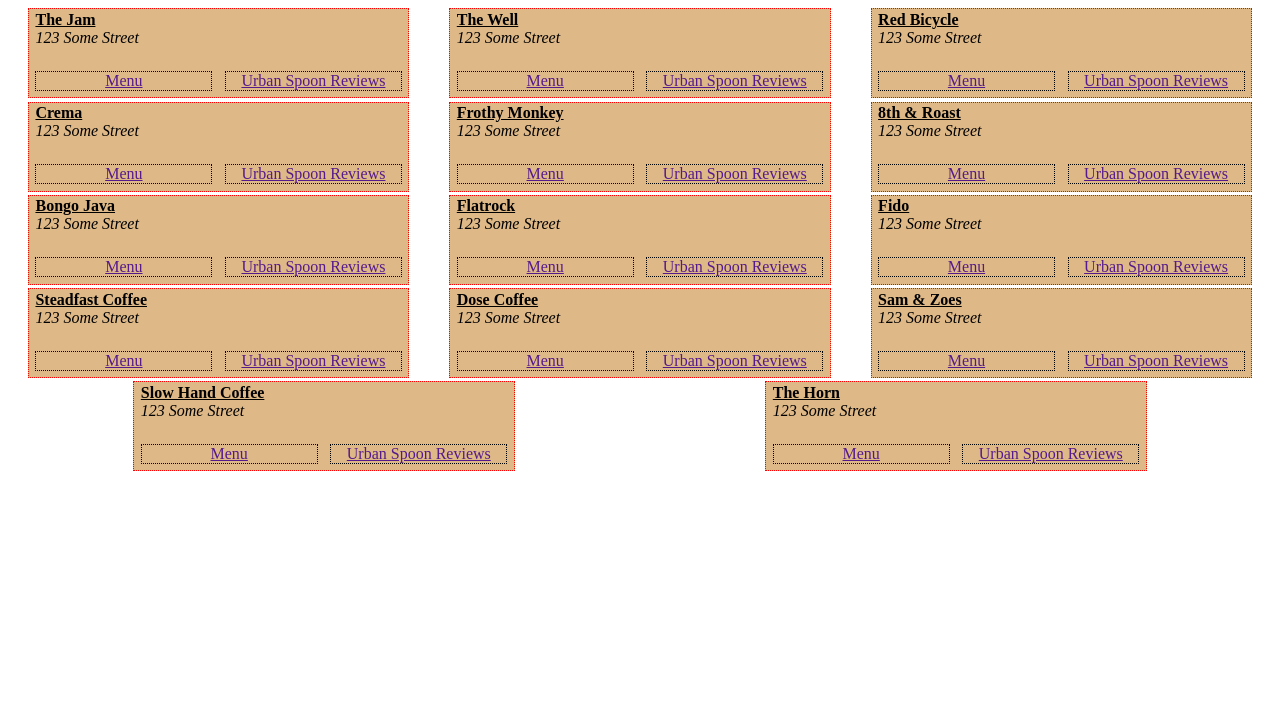
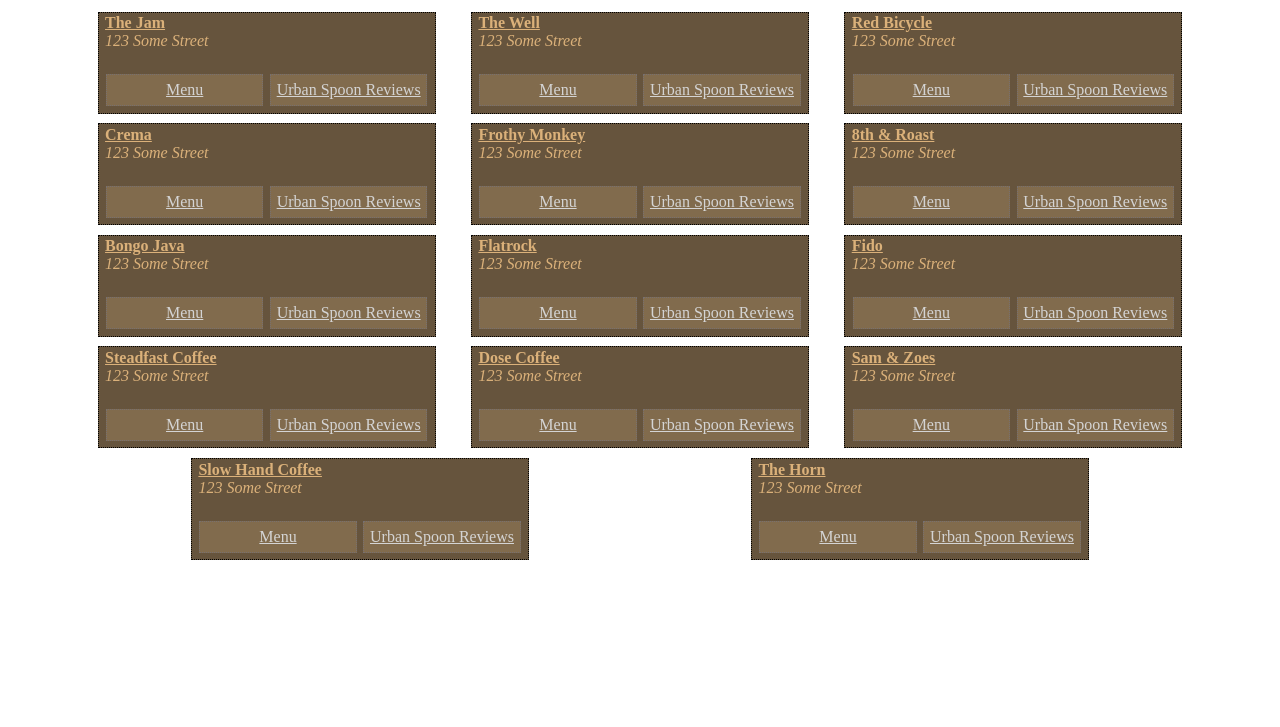
Before and after one commit to jandershock/coffee-houses, a plain HTML site: page index.html in a window 1280 px wide. Shown: the part 73-800 px from the top of the page. Drawn offline with Linux system fonts and the light colour scheme.

Commit message:
Added minimum size for link elements in the coffee cards

```diff
--- a/index.html
+++ b/index.html
@@ -11,7 +11,7 @@
 
 <body>
     <header class="pageHeader">
-        <h1>Coffee Houses of Nashville</h1>
+        <h1 style="text-align: center">Coffee Houses of Nashville</h1>
     </header>
 
     <main>
--- a/main.css
+++ b/main.css
@@ -1,18 +1,24 @@
+main {
+    display: flex;
+    justify-content: center;
+}
+
 .list {
     display: flex;
     flex-flow: row wrap;
     justify-content: space-around;
+    max-width: 70em;
 }
 
 .list .shop  {
     flex-basis: 30%;
-    border: thin dotted red;
+    border: thin dotted black;
     display: flex;
     flex-direction: column;
     justify-content: space-between;
     height: auto;
-    background-color: burlywood;
-    margin: .1em;
+    background-color: rgb(102, 84, 61);
+    margin: .3em;
 }
 
 .info {
@@ -22,6 +28,7 @@
     flex-basis: 50%;
     margin-top: .1em;
     margin-left: .4em;
+    color:rgb(219, 177, 122);
 }
 
 .info p {
@@ -34,21 +41,27 @@
 
 .links {
     flex-direction: row;
+    margin-bottom: 0.4em;
+    margin-top: 1.5em;
+    margin-left: .25em;
+    margin-right: 0.25em;
+    display: flex;
     justify-content: space-evenly;
-    margin-bottom: .4em;
-    margin-top: 1.5em;
-    display: flex;
 }
 
 .links a {
     flex-basis: 50%;
-    margin: 0 .4em;
-    border: thin dotted black;
+    border: thin dotted rgb(119, 112, 112);
     text-align: center;
     vertical-align: bottom;
     display: flex;
     justify-content: center;
-    align-items: flex-end;
+    align-items: center;
+    color:rgb(212, 212, 212);
+    background-color: rgb(129, 107, 77);
+    margin: 0 0.2em;
+    padding: 0.375em 0.05em;
+    min-width: 5.4em;
 }
 
 .links div{
```
